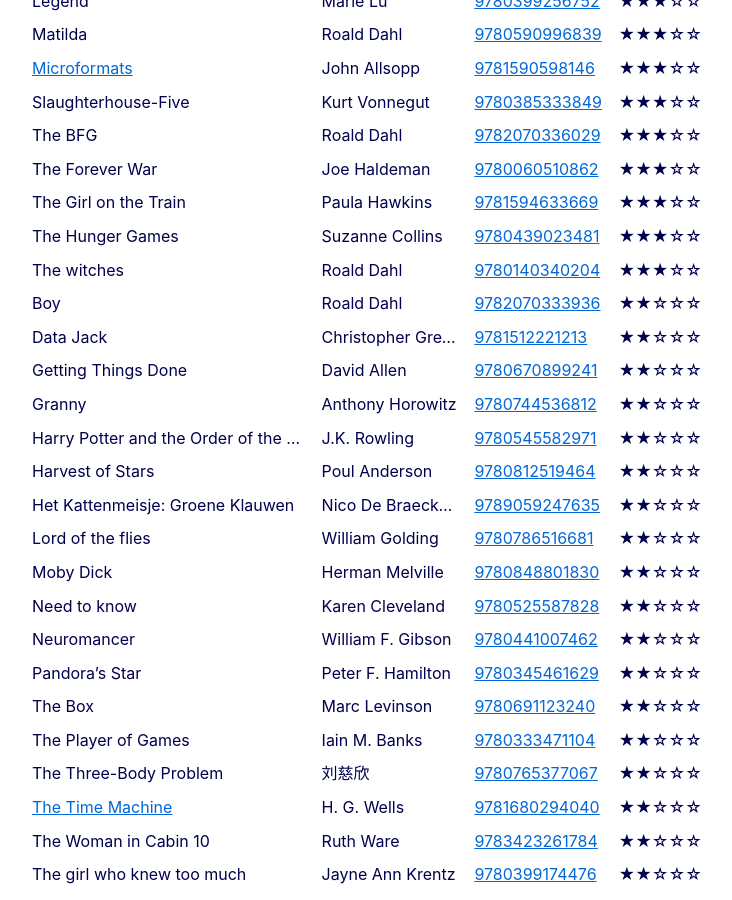
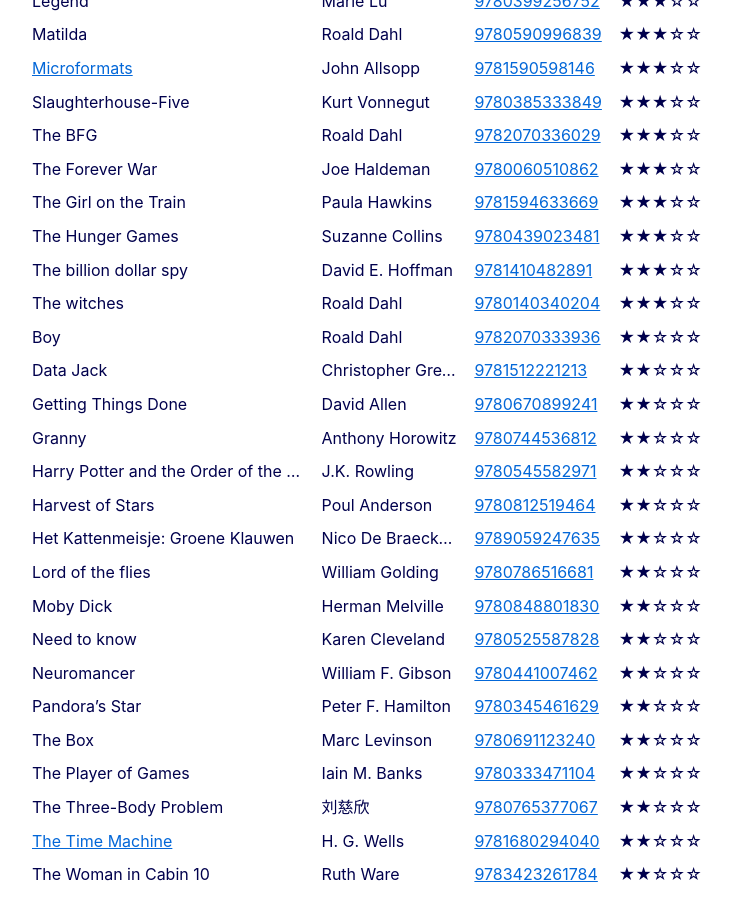
Before and after one commit to cimm/suffix, a Jekyll site: the page built from reading/index.html, in a window 1280 px wide and 900 px high, scrolled down 2556 px. Shown: the whole window, without its empty margins (273-1005 px from the left). Built offline with Jekyll 4.4.1, drawn with Linux system fonts in a browser that asks for light colours.

Commit message:
Add The billion dollar spy by D. Hoffman

```diff
--- a/_data/books.yml
+++ b/_data/books.yml
@@ -329,6 +329,10 @@
   author: "Roald Dahl"
   isbn13: 9782070336029
   rating: 3
+- name: "The billion dollar spy"
+  author: "David E. Hoffman"
+  isbn13: 9781410482891
+  rating: 3
 - name: "The Bitcoin Primer"
   author: "David Seaman"
   rating: 1
```
